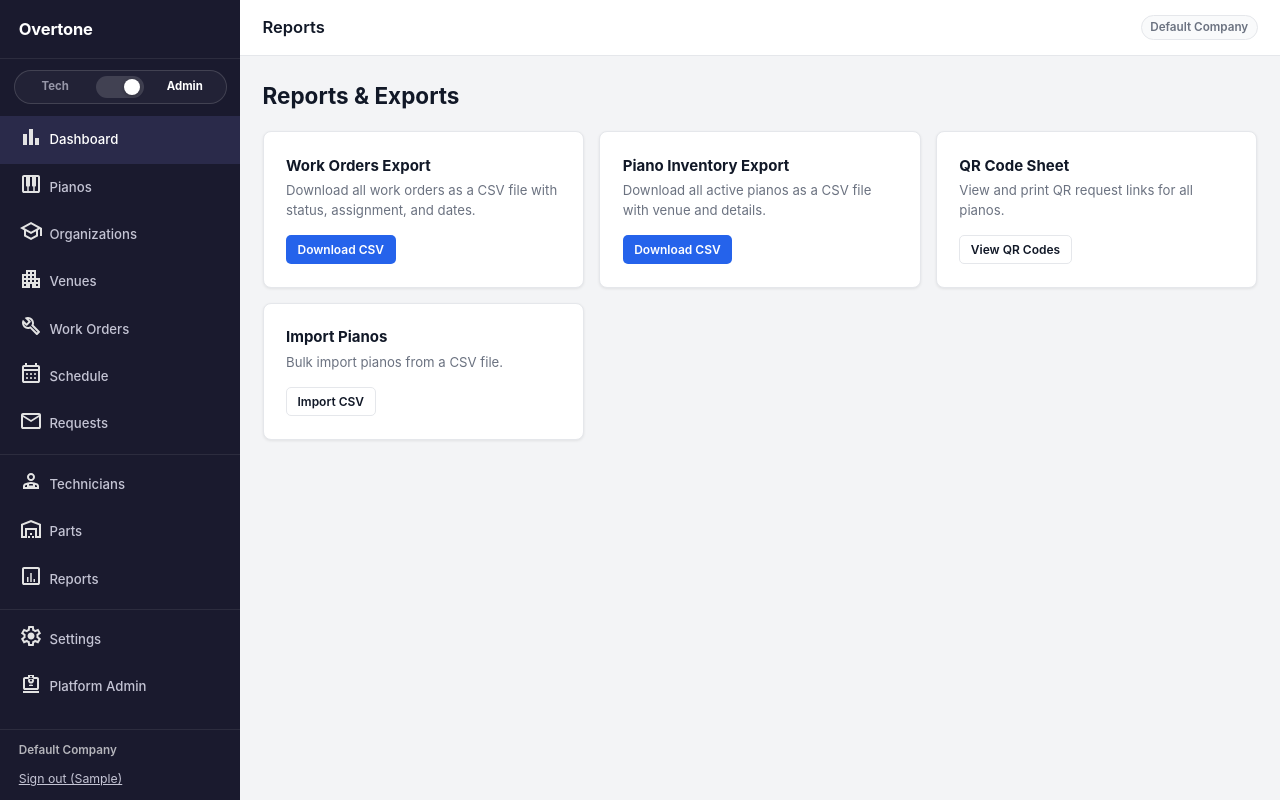
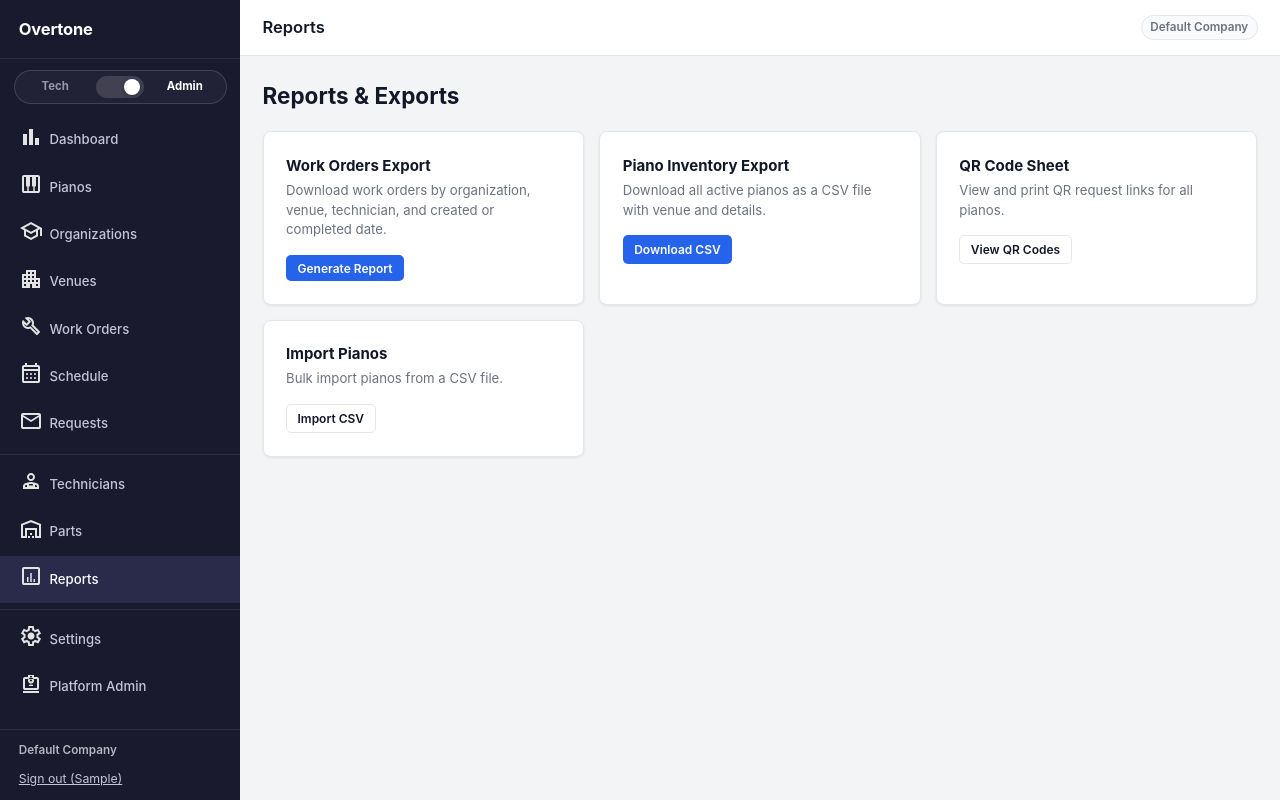
Before and after one commit to DowellPiano/PianoMaintenance, a Django app: page /reports/ in a window 1280 px wide. Run offline with Django 5.2, Linux system fonts and the light colour scheme; a user stored in the database is signed in; data comes from the database, SQL or seed files in the repository; tables that the repository leaves empty hold one stand-in row (values such as "Sample post").

Commit message:
Add filtered reports and deployment safeguards

```diff
--- a/maintenance/forms.py
+++ b/maintenance/forms.py
@@ -199,6 +199,67 @@ class BulkPianoIntervalForm(forms.Form):
                 updates[f'{task}_interval_value'] = self.cleaned_data[f'{task}_interval_value']
                 updates[f'{task}_interval_unit'] = self.cleaned_data[f'{task}_interval_unit']
         return updates
+
+
+class WorkOrderReportFilterForm(forms.Form):
+    DATE_FIELD_COMPLETED = 'completed'
+    DATE_FIELD_CREATED = 'created'
+
+    organizations = forms.ModelMultipleChoiceField(
+        queryset=Organization.objects.none(),
+        required=False,
+        widget=forms.CheckboxSelectMultiple,
+    )
+    venues = forms.ModelMultipleChoiceField(
+        queryset=Venue.objects.none(),
+        required=False,
+        widget=forms.CheckboxSelectMultiple,
+    )
+    technicians = forms.ModelMultipleChoiceField(
+        queryset=Technician.objects.none(),
+        required=False,
+        widget=forms.CheckboxSelectMultiple,
+    )
+    date_field = forms.ChoiceField(
+        label='Date type',
+        choices=(
+            (DATE_FIELD_COMPLETED, 'Completed date'),
+            (DATE_FIELD_CREATED, 'Created date'),
+        ),
+        initial=DATE_FIELD_COMPLETED,
+        required=False,
+        widget=forms.Select(attrs={'class': 'form-select'}),
+    )
+    date_from = forms.DateField(
+        label='From',
+        required=False,
+        widget=forms.DateInput(attrs={'type': 'date', 'class': 'form-input'}),
+    )
+    date_to = forms.DateField(
+        label='Through',
+        required=False,
+        widget=forms.DateInput(attrs={'type': 'date', 'class': 'form-input'}),
+    )
+
+    def __init__(self, *args, company=None, **kwargs):
+        super().__init__(*args, **kwargs)
+        if company:
+            self.fields['organizations'].queryset = Organization.objects.filter(company=company)
+            self.fields['venues'].queryset = Venue.objects.filter(company=company).select_related('organization')
+            self.fields['technicians'].queryset = company_users(company, technicians_only=True).order_by(
+                'last_name', 'first_name', 'username',
+            )
+
+    def clean(self):
+        cleaned = super().clean()
+        date_from = cleaned.get('date_from')
+        date_to = cleaned.get('date_to')
+        if date_from and date_to and date_from > date_to:
+            raise forms.ValidationError('From date must be on or before through date.')
+        return cleaned
+
+    def clean_date_field(self):
+        return self.cleaned_data.get('date_field') or self.DATE_FIELD_COMPLETED
 
 
 class WorkOrderForm(forms.ModelForm):
--- a/maintenance/templates/maintenance/reports.html
+++ b/maintenance/templates/maintenance/reports.html
@@ -12,8 +12,8 @@
 <div class="report-cards">
   <div class="report-card">
     <div class="report-card-title">Work Orders Export</div>
-    <div class="report-card-desc">Download all work orders as a CSV file with status, assignment, and dates.</div>
-    <a href="{% url 'report_export_workorders' %}" class="btn btn-sm btn-primary">Download CSV</a>
+    <div class="report-card-desc">Download work orders by organization, venue, technician, and created or completed date.</div>
+    <button type="button" class="btn btn-sm btn-primary" id="open-workorder-report-dialog">Generate Report</button>
   </div>
 
   <div class="report-card">
@@ -34,4 +34,74 @@
     <a href="{% url 'piano_import' %}" class="btn btn-sm btn-secondary">Import CSV</a>
   </div>
 </div>
+
+<dialog class="report-filter-dialog" id="workorder-report-dialog"{% if open_workorder_filter_dialog %} data-open="true"{% endif %}>
+  <div class="modal-header">
+    <div>
+      <h2>Work Order Report</h2>
+      <p class="report-filter-subtitle">Leave a group empty to include all.</p>
+    </div>
+    <button type="button" class="modal-close" data-close-report-dialog aria-label="Close">&times;</button>
+  </div>
+  <form method="get" action="{% url 'report_export_workorders' %}">
+    <div class="modal-body">
+      {% if workorder_filter_form.non_field_errors %}
+        <div class="alert alert-error">{{ workorder_filter_form.non_field_errors }}</div>
+      {% endif %}
+
+      <div class="report-date-range">
+        <div class="form-group">
+          <label class="form-label" for="{{ workorder_filter_form.date_field.id_for_label }}">{{ workorder_filter_form.date_field.label }}</label>
+          {{ workorder_filter_form.date_field }}
+          {% for error in workorder_filter_form.date_field.errors %}<div class="form-error">{{ error }}</div>{% endfor %}
+        </div>
+        <div class="form-group">
+          <label class="form-label" for="{{ workorder_filter_form.date_from.id_for_label }}">{{ workorder_filter_form.date_from.label }}</label>
+          {{ workorder_filter_form.date_from }}
+          {% for error in workorder_filter_form.date_from.errors %}<div class="form-error">{{ error }}</div>{% endfor %}
+        </div>
+        <div class="form-group">
+          <label class="form-label" for="{{ workorder_filter_form.date_to.id_for_label }}">{{ workorder_filter_form.date_to.label }}</label>
+          {{ workorder_filter_form.date_to }}
+          {% for error in workorder_filter_form.date_to.errors %}<div class="form-error">{{ error }}</div>{% endfor %}
+        </div>
+      </div>
+
+      <div class="report-filter-grid">
+        {% for field in workorder_filter_form %}
+          {% if field.name != 'date_field' and field.name != 'date_from' and field.name != 'date_to' %}
+            <fieldset class="report-filter-group">
+              <legend>{{ field.label }}</legend>
+              <div class="report-filter-options">{{ field }}</div>
+              {% for error in field.errors %}<div class="form-error">{{ error }}</div>{% endfor %}
+            </fieldset>
+          {% endif %}
+        {% endfor %}
+      </div>
+    </div>
+    <div class="modal-footer">
+      <button type="button" class="btn btn-secondary" data-close-report-dialog>Cancel</button>
+      <button type="submit" class="btn btn-primary">Download CSV</button>
+    </div>
+  </form>
+</dialog>
 {% endblock %}
+
+{% block extra_js %}
+<script>
+  (function () {
+    const dialog = document.getElementById('workorder-report-dialog');
+    const openButton = document.getElementById('open-workorder-report-dialog');
+    if (!dialog || !openButton) return;
+
+    openButton.addEventListener('click', function () { dialog.showModal(); });
+    dialog.querySelectorAll('[data-close-report-dialog]').forEach(function (button) {
+      button.addEventListener('click', function () { dialog.close(); });
+    });
+    dialog.addEventListener('click', function (event) {
+      if (event.target === dialog) dialog.close();
+    });
+    if (dialog.dataset.open === 'true') dialog.showModal();
+  }());
+</script>
+{% endblock %}
--- a/maintenance/views.py
+++ b/maintenance/views.py
@@ -35,6 +35,7 @@ from .forms import (
     SignUpForm, CompanySettingsForm, UserProfileForm, TechnicianUpdateForm,
     CompanyInvitationForm, CompanySwitcherForm,
     BulkPianoIntervalForm, PlatformCompanyInviteForm,
+    WorkOrderReportFilterForm,
 )
 from .email_notifications import (
     notify_maintenance_request,
@@ -2617,31 +2618,73 @@ def qr_codes_csv(request):
 
 @admin_required
 def reports(request):
+    company = ensure_company_access(request)
     return render(request, 'maintenance/reports.html', {
-        'active_nav': 'dashboard',
+        'active_nav': 'reports',
+        'workorder_filter_form': WorkOrderReportFilterForm(company=company),
     })
 
 
 @admin_required
 def report_export_workorders(request):
     company = ensure_company_access(request)
+    filter_form = WorkOrderReportFilterForm(request.GET, company=company)
+    if not filter_form.is_valid():
+        return render(request, 'maintenance/reports.html', {
+            'active_nav': 'reports',
+            'workorder_filter_form': filter_form,
+            'open_workorder_filter_dialog': True,
+        }, status=400)
+
+    selected = filter_form.cleaned_data
+    wos = WorkOrder.objects.filter(company=company)
+    if selected['organizations']:
+        wos = wos.filter(piano__venue__organization__in=selected['organizations'])
+    if selected['venues']:
+        wos = wos.filter(piano__venue__in=selected['venues'])
+    if selected['technicians']:
+        wos = wos.filter(assigned_tech__in=selected['technicians'])
+    if selected['date_field'] == WorkOrderReportFilterForm.DATE_FIELD_CREATED:
+        if selected['date_from']:
+            wos = wos.filter(created_at__date__gte=selected['date_from'])
+        if selected['date_to']:
+            wos = wos.filter(created_at__date__lte=selected['date_to'])
+    else:
+        if selected['date_from']:
+            wos = wos.filter(completed_date__gte=selected['date_from'])
+        if selected['date_to']:
+            wos = wos.filter(completed_date__lte=selected['date_to'])
+    wos = wos.select_related(
+        'piano', 'piano__venue', 'piano__venue__organization', 'assigned_tech',
+    ).order_by('-created_at')
+
     log_audit_event(
         company=company,
         actor=request.user,
         event_type='report.workorders_exported',
-        message='Exported work orders CSV.',
+        message='Exported filtered work orders CSV.',
+        metadata={
+            'organization_ids': list(selected['organizations'].values_list('pk', flat=True)),
+            'venue_ids': list(selected['venues'].values_list('pk', flat=True)),
+            'technician_ids': list(selected['technicians'].values_list('pk', flat=True)),
+            'date_field': selected['date_field'],
+            'date_from': selected['date_from'].isoformat() if selected['date_from'] else '',
+            'date_to': selected['date_to'].isoformat() if selected['date_to'] else '',
+        },
     )
     response = HttpResponse(content_type='text/csv')
     response['Content-Disposition'] = 'attachment; filename="work_orders.csv"'
     writer = csv.writer(response)
-    writer.writerow(['ID', 'Piano', 'Venue', 'Type', 'Status', 'Priority',
+    writer.writerow(['ID', 'Piano', 'Organization', 'Venue', 'Type', 'Status', 'Priority',
                      'Assigned To', 'Due Date', 'Completed', 'Created', 'Description'])
-    wos = WorkOrder.objects.filter(company=company).select_related('piano', 'piano__venue', 'assigned_tech').order_by('-created_at')
     for wo in wos:
+        piano = wo.piano
+        venue = piano.venue if piano else None
         writer.writerow([
             f'WO-{wo.pk}',
-            wo.piano.name,
-            wo.piano.venue.name,
+            piano.name if piano else wo.piano_display,
+            str(venue.organization) if venue and venue.organization else '',
+            venue.name if venue else '',
             wo.order_type,
             wo.status,
             wo.priority,
--- a/piano_maintainer/admin.py
+++ b/piano_maintainer/admin.py
@@ -14,3 +14,7 @@ class PlatformAdminSite(AdminSite):
 
 class PlatformAdminConfig(AdminConfig):
     default_site = "piano_maintainer.admin.PlatformAdminSite"
+
+    def ready(self):
+        super().ready()
+        from . import checks  # noqa: F401
--- a/render.yaml
+++ b/render.yaml
@@ -75,6 +75,7 @@ projects:
             buildCommand: >-
               python -m pip install --upgrade pip==26.1.2 &&
               python -m pip install --require-hashes -r requirements.txt &&
+              python manage.py check --deploy &&
               python manage.py collectstatic --noinput
             preDeployCommand: python manage.py migrate --noinput
             startCommand: gunicorn piano_maintainer.wsgi:application
@@ -150,7 +151,8 @@ projects:
             region: ohio
             buildCommand: >-
               python -m pip install --upgrade pip==26.1.2 &&
-              python -m pip install --require-hashes -r requirements.txt
+              python -m pip install --require-hashes -r requirements.txt &&
+              python manage.py check --deploy
             startCommand: python manage.py run_daily_operations
             schedule: 0 6 * * *
             autoDeployTrigger: checksPass
```
Also changed, not shown: maintenance/management/commands/saas_readiness_report.py (+7 -2 lines), maintenance/static/css/app.css (+23 -0 lines), maintenance/tests.py (+211 -5 lines), piano_maintainer/checks.py (added, +22 -0 lines), piano_maintainer/monitoring.py (+9 -1 lines), piano_maintainer/settings.py (+15 -20 lines), 2 other files.
